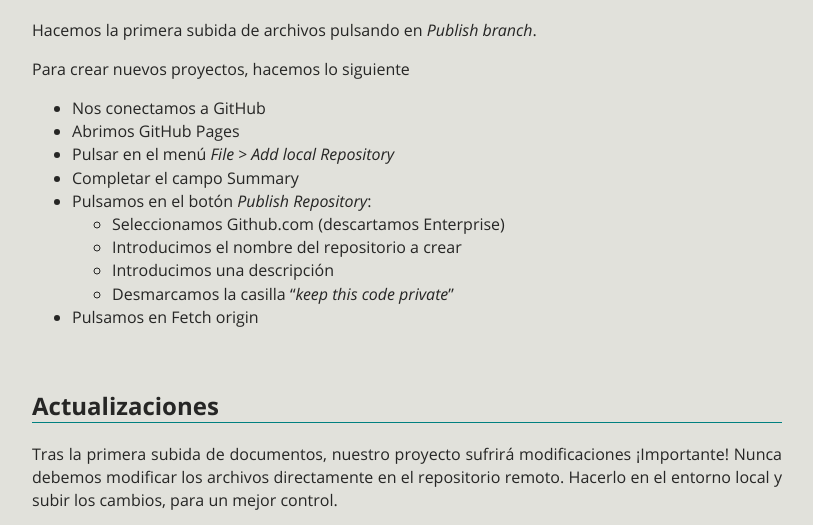
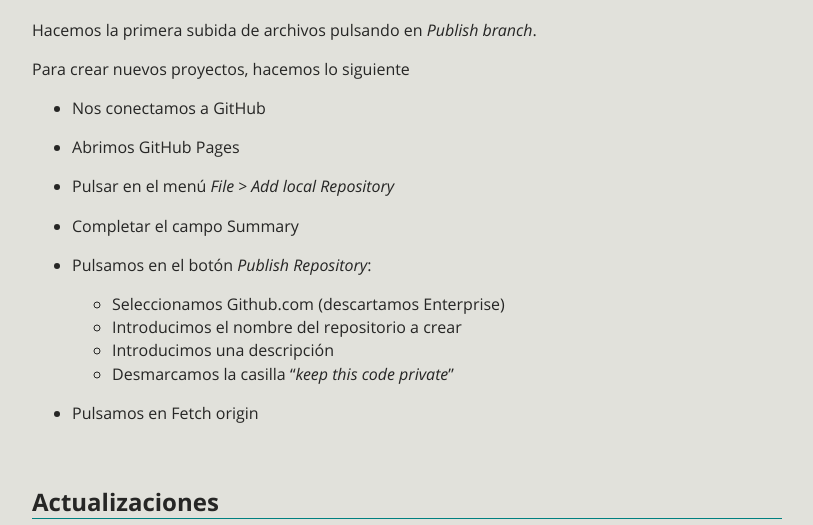
Before and after one commit to trezebits/tutorial_mdbook, a plain HTML site: page docs/0901GitHub.html in a window 1280 px wide. Shown: the part 5520-6045 px from the top of the page, without its empty margins (387-1200 px from the left). Drawn offline with nearby package versions, Linux system fonts and the light colour scheme; some packages are replaced by stand-ins of ours.

Commit message:
Actualización

```diff
--- a/docs/0901GitHub.html
+++ b/docs/0901GitHub.html
@@ -310,11 +310,20 @@ lista desplegable para seleccionar otros repositorios o crear uno nuevo:</p>
 <p>Hacemos la primera subida de archivos pulsando en <em>Publish branch</em>.</p>
 <p>Para crear nuevos proyectos, hacemos lo siguiente</p>
 <ul>
-<li>Nos conectamos a GitHub</li>
-<li>Abrimos GitHub Pages</li>
-<li>Pulsar en el menú <em>File &gt; Add local Repository</em></li>
-<li>Completar el campo Summary</li>
-<li>Pulsamos en el botón <em>Publish Repository</em>:
+<li>
+<p>Nos conectamos a GitHub</p>
+</li>
+<li>
+<p>Abrimos GitHub Pages</p>
+</li>
+<li>
+<p>Pulsar en el menú <em>File &gt; Add local Repository</em></p>
+</li>
+<li>
+<p>Completar el campo Summary</p>
+</li>
+<li>
+<p>Pulsamos en el botón <em>Publish Repository</em>:</p>
 <ul>
 <li>Seleccionamos Github.com (descartamos Enterprise)</li>
 <li>Introducimos el nombre del repositorio a crear</li>
@@ -322,7 +331,9 @@ lista desplegable para seleccionar otros repositorios o crear uno nuevo:</p>
 <li>Desmarcamos la casilla “<em>keep this code private</em>”</li>
 </ul>
 </li>
-<li>Pulsamos en Fetch origin</li>
+<li>
+<p>Pulsamos en Fetch origin</p>
+</li>
 </ul>
 <h2 id="actualizaciones"><a class="header" href="#actualizaciones">Actualizaciones</a></h2>
 <p>Tras la primera subida de documentos, nuestro proyecto sufrirá modificaciones
```
Also changed, not shown: print.html (+17 -6 lines).
